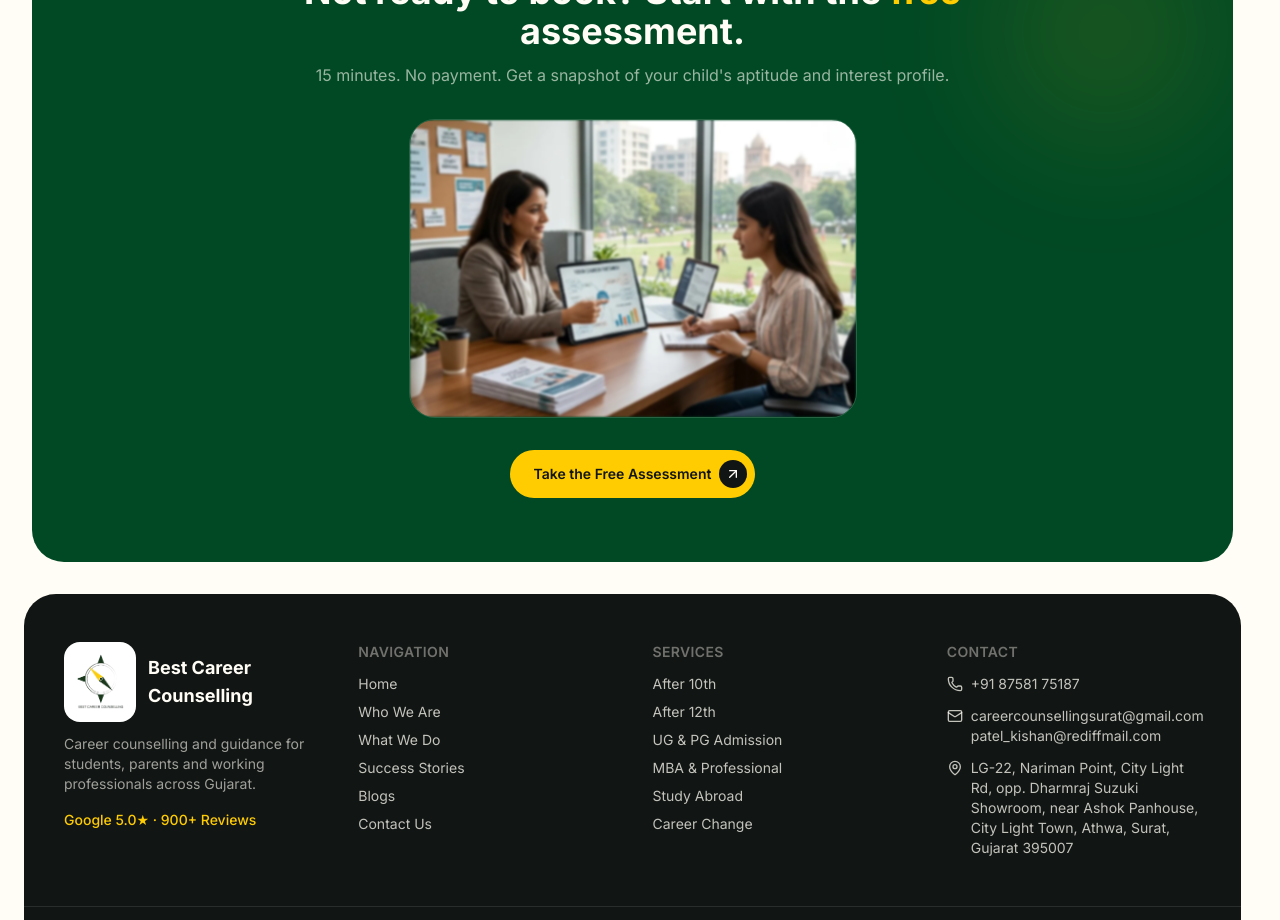
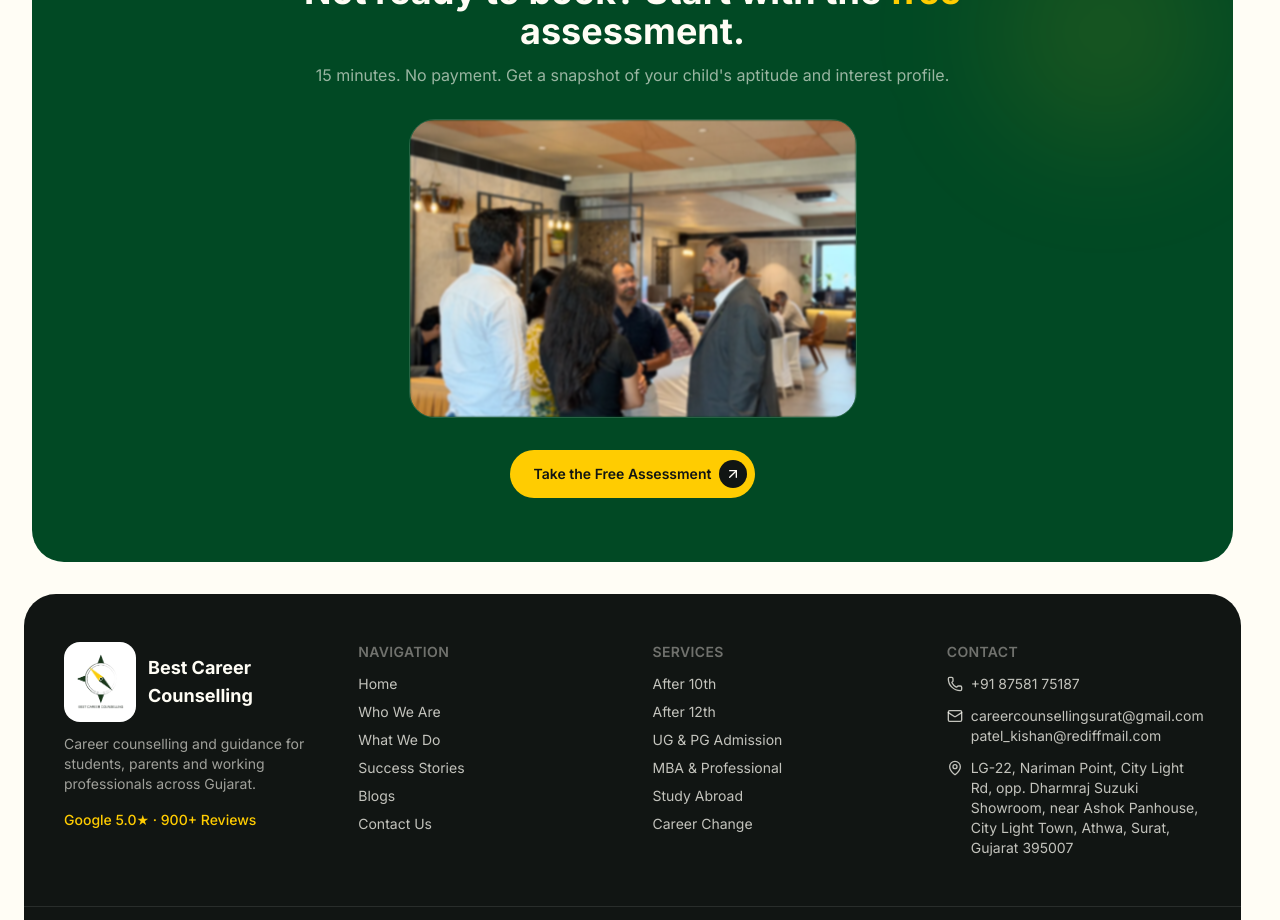
Before and after one commit to greenthera/bestcareercounselling.com, a React (Vite) app: page /what-we-do in a window 1280 px wide. Shown: the part 6260-7180 px from the top of the page. Built offline with nearby package versions, Linux system fonts and the light colour scheme; no server answers.

Commit message:
feat: replace Not ready to book section image with real photo (#324)

```diff
--- a/src/components/home/FreeAssessmentSection.tsx
+++ b/src/components/home/FreeAssessmentSection.tsx
@@ -3,7 +3,7 @@ import { AssessmentForm } from '@/components/forms/AssessmentForm'
 import { PillCtaEndcap } from '@/components/ui/pill-cta-endcap'
 import { PlaceholderVisual } from '@/components/ui/placeholder-visual'
 import { Reveal } from '@/components/ui/reveal'
-import counsellingTwo from '@/assets/CounsellingTwo.webp'
+import notReadyToBook from '@/assets/not-ready-to-book.webp'
 
 export function FreeAssessmentSection() {
   return (
@@ -21,10 +21,10 @@ export function FreeAssessmentSection() {
           <div
             className="group mx-auto mt-8 aspect-[3/2] max-w-md overflow-hidden rounded-[1.6rem] border border-white/15"
             role="img"
-            aria-label="Sample assessment report preview"
+            aria-label="Kishan speaking with students and parents"
           >
             <div className="h-full w-full blur-[1px] transition-all duration-500 group-hover:blur-none">
-              <PlaceholderVisual label="Sample assessment report preview" tone="dark" src={counsellingTwo} />
+              <PlaceholderVisual label="Kishan speaking with students and parents" tone="dark" src={notReadyToBook} />
             </div>
           </div>
 
```
Also changed, not shown: src/assets/not-ready-to-book.webp (added).
